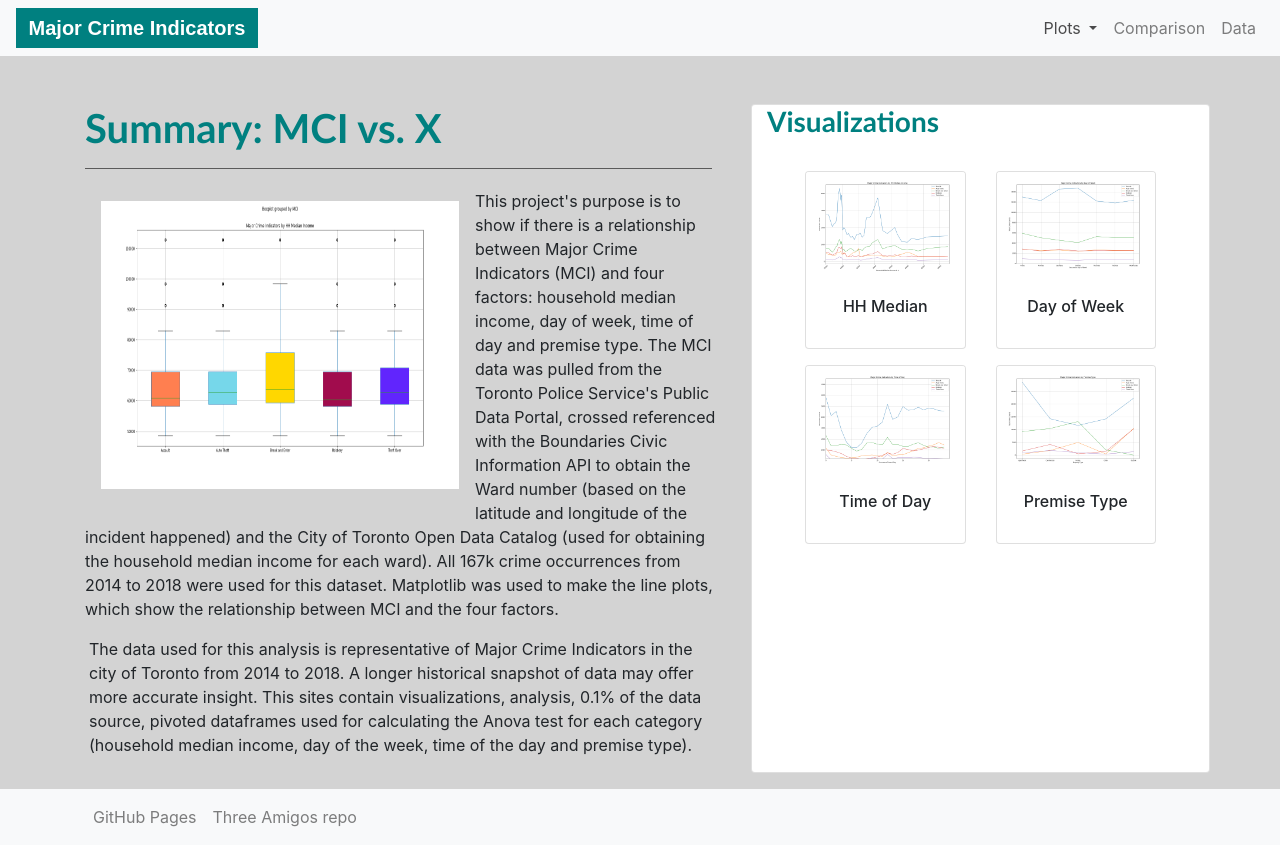
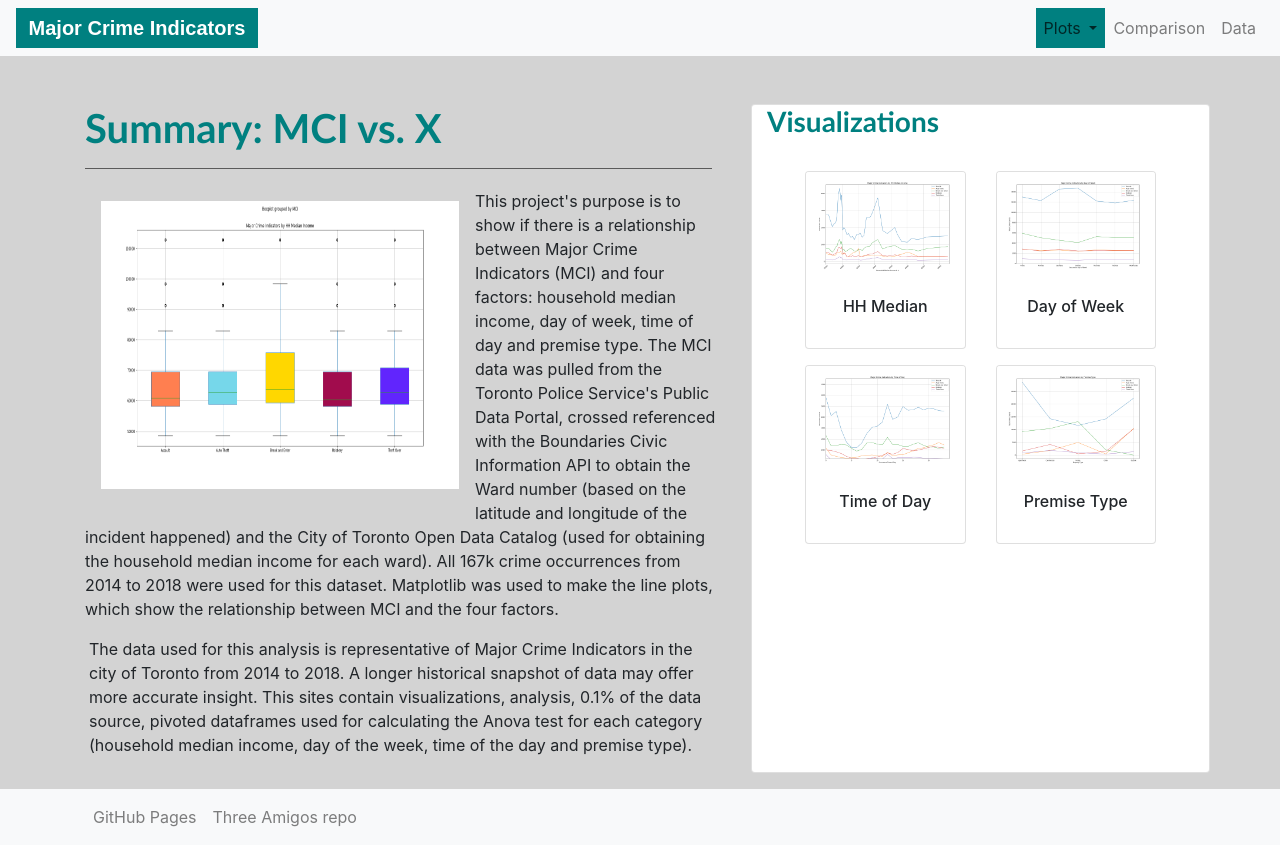
Before and after one commit to iragomez68/iragomez68.github.io, a plain HTML site: page index.html in a window 1280 px wide. In both pictures the pointer is over the link "Plots". Drawn offline with nearby package versions, Linux system fonts and the light colour scheme.

Commit message:
Changing navbar hover background color

```diff
--- a/Resources/assets/css/style.css
+++ b/Resources/assets/css/style.css
@@ -15,91 +15,13 @@ h1, h2, h3{
 .data_table{
   background-color: white;
 }
-/*
-.row{
-  margin-top: 0%;
-  margin-left: 0%;
-  margin-right: 0%;
-  margin-bottom: 0%;
-} */
 
-/*
-.col-md-12{
-  background-color: #E7E6E7;
-  padding: 50px;
-  border-radius: 5px;
-  box-shadow: 2px 2px 2px #5a5a5a;
-  margin-top: 4%;
-  margin-bottom: 4%;
+.navbar-custom {
+  background-color: teal;
 }
 
-.col-md-7{
-  background-color: #E7E6E7;
-  padding: 30px;
-  border-radius: 5px;
-  box-shadow: 2px 2px 2px #5a5a5a;
-  margin-top: 4%;
-  margin-bottom: 4%;
+.navbar-light .nav-item.active .nav-link,
+.navbar-light .nav-item:focus .nav-link,
+.navbar-light .nav-item:hover .nav-link {
+        background-color: teal;
 }
-
-.col-md-4{
-  background-color: #E7E6E7;
-  padding: 30px;
-  border-radius: 5px;
-  box-shadow: 2px 2px 2px #5a5a5a;
-  margin-top: 4%;
-  margin-bottom: 4%;
-}
-
-.col-md-1{
-  margin: 0px;
-  padding: 0px;
-}
-
-.col-md-6{
-  display: block;
-  margin-left: auto;
-  margin-right: auto;
-}
-
-#homegraph{
-  display: inline-block;
-  width: 40%;
-  margin: 2%;
-}
-
-#imgsidebar{
-  display: block;
-  margin-left: auto;
-  margin-right: auto;
-  width: 90%;
-  box-shadow: 2px 2px 2px #5a5a5a;
-}
-
-#innerrow{
-  margin: 0px;
-  padding: 5px;
-  text-align: center;
-  display: block;
-  margin-left: auto;
-  margin-right: auto;
-}
-
-#innerrow img{
-  margin: 5px;
-}
-
-#indivpics{
-  width: 60%;
-  display: block;
-  margin-left: auto;
-  margin-right: auto;
-}
-
-#comparison{
-  width: 30%;
-  display: block;
-  margin-left: auto;
-  margin-right: auto;
-  padding: 10px;
-} */
```
Also changed, not shown: Resources/assets/images/favicon.ico (added), assets/images/iraldo_gomez.jpg (deleted).
